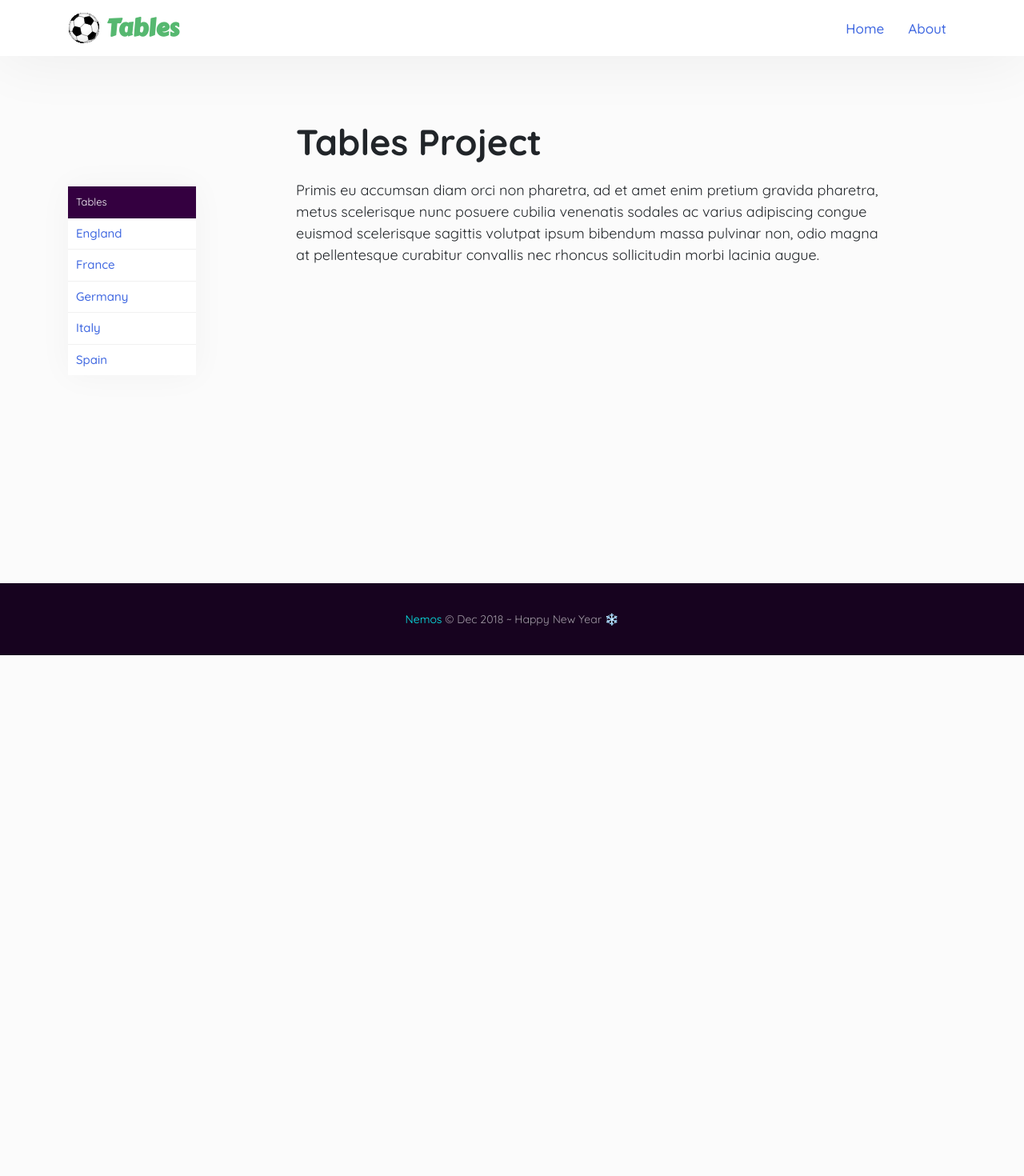
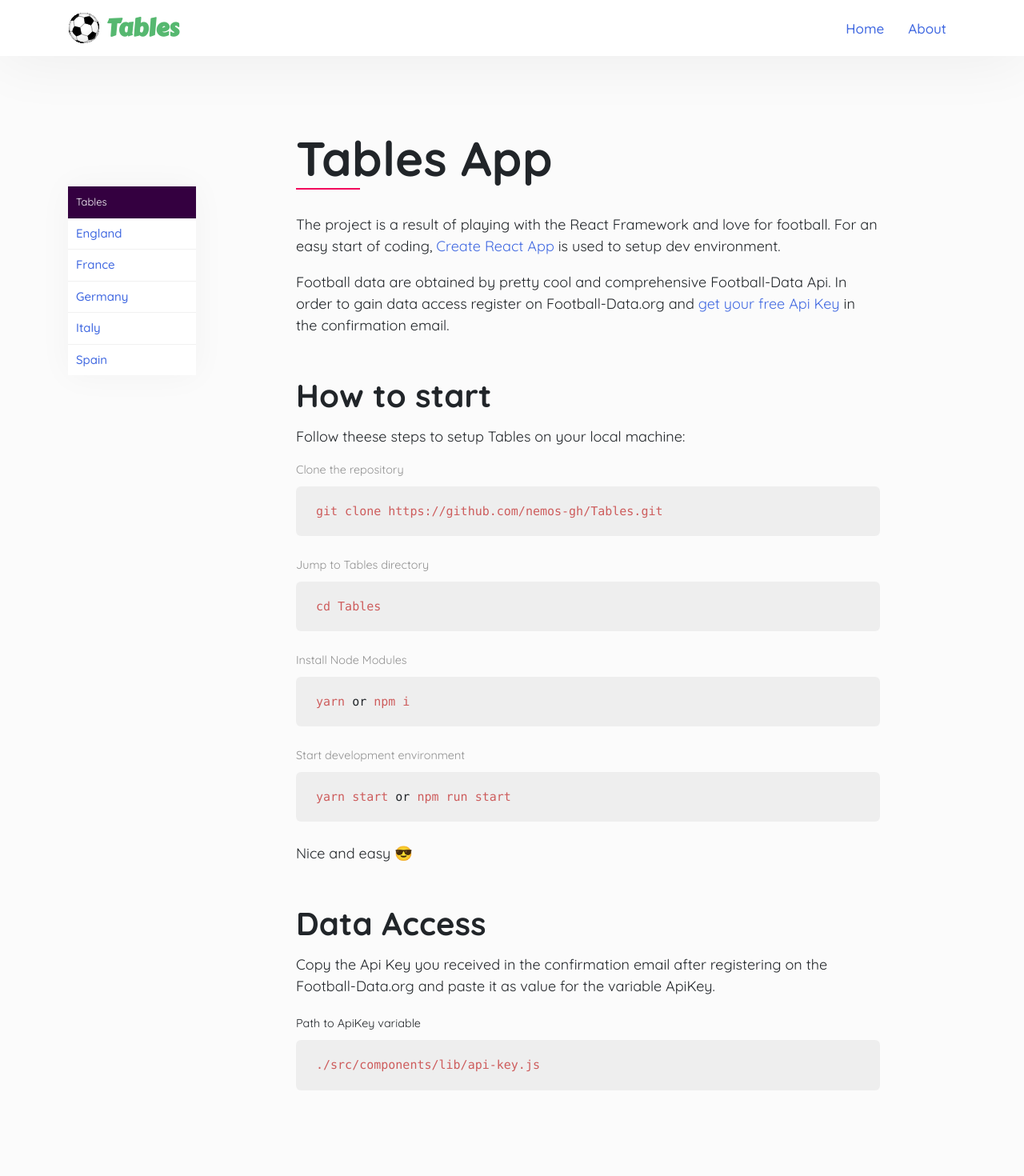
Before and after one commit to nemos-gh/Tables, a React (Create React App) app: page / in a window 1280 px wide. Shown: the top 1470 px of the page at 80% size. Before the commit the page ends 819 px from the top, so only its background shows below. Built offline with nearby package versions, Linux system fonts and the light colour scheme.

Commit message:
Static content update

```diff
--- a/src/components/About.js
+++ b/src/components/About.js
@@ -3,7 +3,7 @@ import React from 'react';
 const About = () => {
   return (
     <div>
-      <h1>About</h1>
+      <h1 className="h-1">About</h1>
       <p>Primis eu accumsan diam orci non pharetra, ad et amet enim pretium gravida pharetra, metus scelerisque nunc posuere cubilia venenatis sodales ac varius adipiscing congue euismod scelerisque sagittis volutpat ipsum bibendum massa pulvinar non, odio magna at pellentesque curabitur convallis nec rhoncus sollicitudin morbi lacinia augue.</p>
       <p>Primis eu accumsan diam orci non pharetra, ad et amet enim pretium gravida pharetra, metus scelerisque nunc posuere cubilia venenatis.</p>
     </div>
--- a/src/components/Footer.js
+++ b/src/components/Footer.js
@@ -5,7 +5,7 @@ const Footer = () => {
   return (
     <footer>
       <div>
-        <a href="https://github.com/nemos-gh">Nemos</a> &copy; Dec 2018 ~ Happy New Year <span role="img" aria-label="snow">❄️</span>
+        <a href="https://github.com/nemos-gh">Nemos</a> &copy; Dec 2018. WTFPL licence. ~ Happy New Year <span role="img" aria-label="snow">❄️</span>
       </div>
     </footer>
   )
--- a/src/components/Home.js
+++ b/src/components/Home.js
@@ -5,8 +5,36 @@ class Home extends React.Component {
   render() {
     return (
       <div>
-        <h1>Tables Project</h1>
-        <p>Primis eu accumsan diam orci non pharetra, ad et amet enim pretium gravida pharetra, metus scelerisque nunc posuere cubilia venenatis sodales ac varius adipiscing congue euismod scelerisque sagittis volutpat ipsum bibendum massa pulvinar non, odio magna at pellentesque curabitur convallis nec rhoncus sollicitudin morbi lacinia augue.</p>
+        <h1 className="h-1">Tables App</h1>
+        <p>The project is a result of playing with the React Framework and love for football. For an easy start of coding, <a href="https://github.com/facebook/create-react-app" target="_blank" rel="noopener noreferrer">Create React App</a> is used to setup dev environment.</p>
+        <p>Football data are obtained by pretty cool and comprehensive Football-Data Api. In order to gain data access register on Football-Data.org and <a href="https://www.football-data.org/client/register" target="_blank" rel="noopener noreferrer">get your free Api Key</a> in the confirmation email.</p>
+        <h2 className="h-2">How to start</h2>
+        <p>Follow theese steps to setup Tables on your local machine:</p>
+        <p className="small">Clone the repository</p>
+        <pre>
+          <code>
+            git clone https://github.com/nemos-gh/Tables.git
+          </code>
+        </pre>
+        <p className="small">Jump to Tables directory</p>
+        <pre>
+          <code>cd Tables</code>
+        </pre>
+        <p className="small">Install Node Modules</p>
+        <pre>
+          <code>yarn</code> or <code>npm i</code>
+        </pre>
+        <p className="small">Start development environment</p>
+        <pre>
+          <code>yarn start</code> or <code>npm run start</code>
+        </pre>
+        <p>Nice and easy <span role="img" aria-label="snow">😎</span></p>
+        <h2 className="h-2">Data Access</h2>
+        <p>Copy the Api Key you received in the confirmation email after registering on the Football-Data.org and paste it as value for the variable ApiKey.</p>
+        <small>Path to ApiKey variable</small>
+        <pre>
+          <code>./src/components/lib/api-key.js</code>
+        </pre>
       </div>
     )
   }
```
